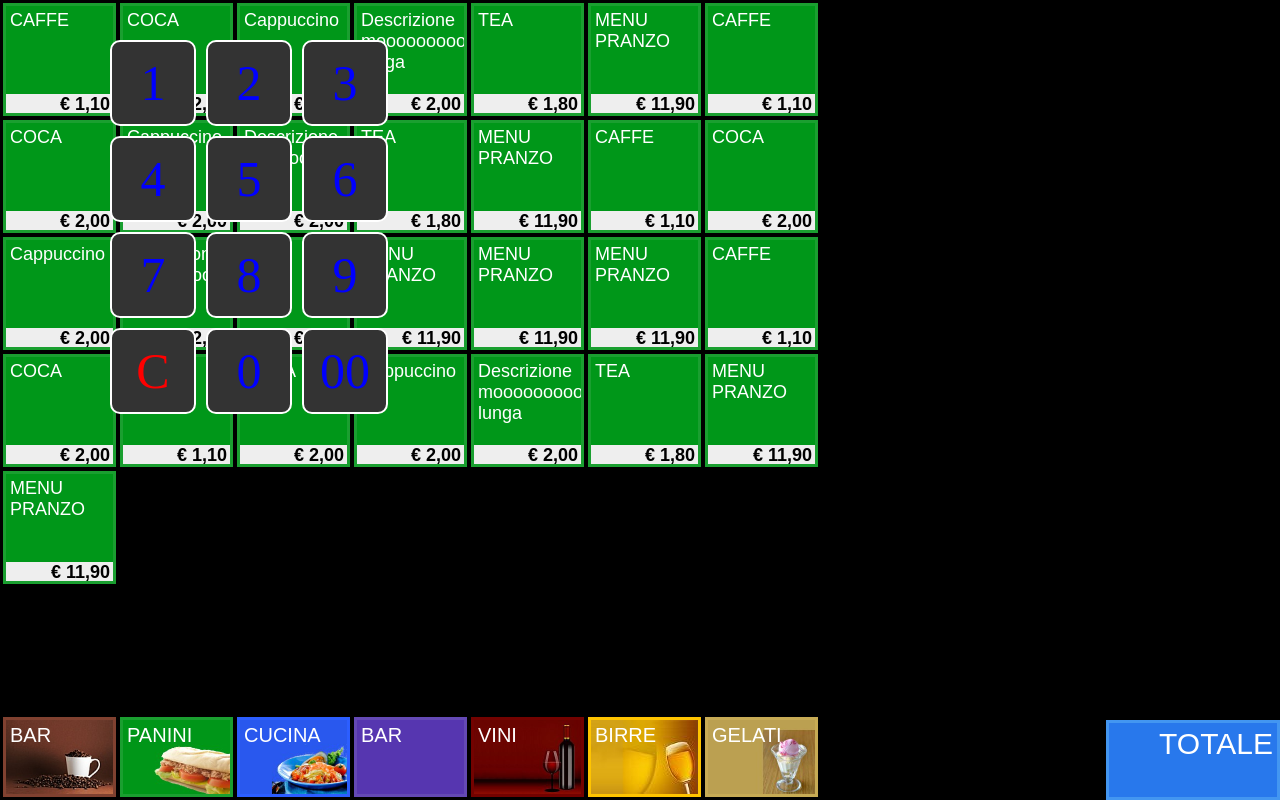
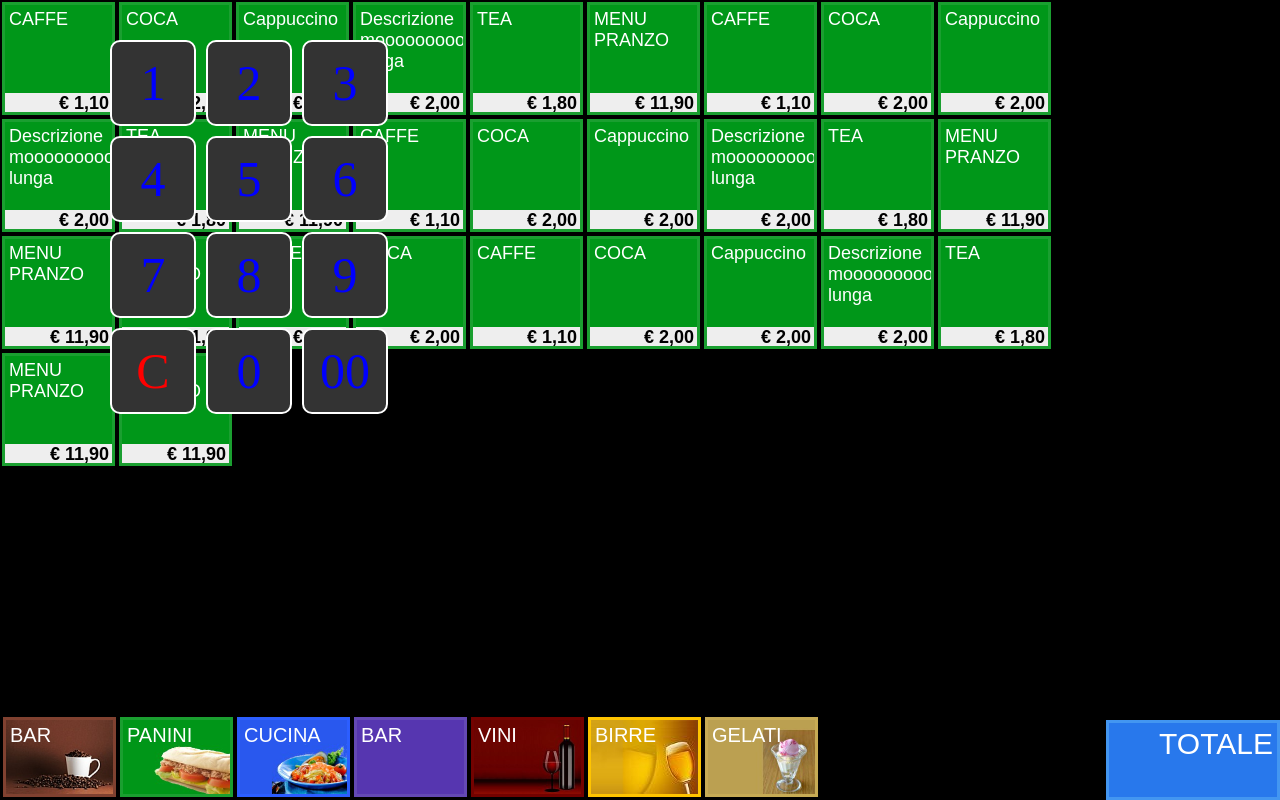
Before and after one commit to benini/jCassa, a plain HTML site: page index.html in a window 1280 px wide. Both pictures are taken after a click on the element "PANINI". Drawn offline with Linux system fonts and the light colour scheme.

Commit message:
Ottimo, wrap automatico

```diff
--- a/index.html
+++ b/index.html
@@ -11,7 +11,7 @@
 <audio id="click_snd" src="click.ogg"></audio>
 
 <div id="unknow-width-and-height" style="overflow: auto; position: fixed; left: 0px; top: 0px;">
-    <table id="prezzi"></table>
+    <div id="prezzi" style="width:100%"></div>
 </div>
 
 <div id="unknow-height" style="overflow: auto; position: fixed; right: 0px; top: 0px;">
@@ -112,17 +112,12 @@ display:none;">
 		    var table=document.getElementById("prezzi");
 		    while (table.hasChildNodes()) { table.removeChild(table.lastChild); }
 
-			var MAX_RIGA = 7;
-			var h = 0;
-			var row=table.insertRow(-1);
 			var pr_array = reparti[r].prezzi;
-			for (var i=0; i < pr_array.length; i++, h++) {
-				if (h == MAX_RIGA) { h = 0; row=table.insertRow(-1); }
-				var cell1=row.insertCell(-1);
+			for (var i=0; i < pr_array.length; i++) {
 				var divTile = document.createElement("div");
 				divTile.className = "metro-tile " + reparti[r].col + " tile-prezzi";
 				divTile.onclick = animaClick(divTile, uiEventAggiungiProdotto(r, i));
-				cell1.appendChild(divTile);
+				table.appendChild(divTile);
 				var divDesc = document.createElement("div");
 				divDesc.className = "desc "  + reparti[r].col;
 				divDesc.innerHTML = pr_array[i].desc;
--- a/jcassa.css
+++ b/jcassa.css
@@ -65,7 +65,9 @@
     width: 107px;
 	height: 107px;
 	padding: 0px;
+    margin: 2px;
     background-image: none;
+    float: left;
 }
 
 .desc {
```
